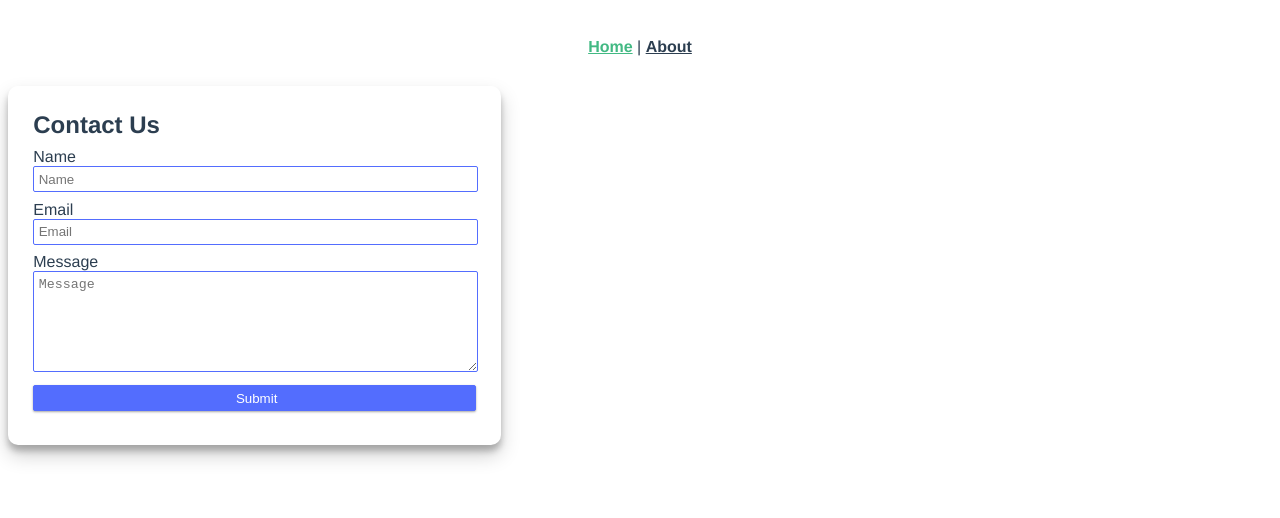
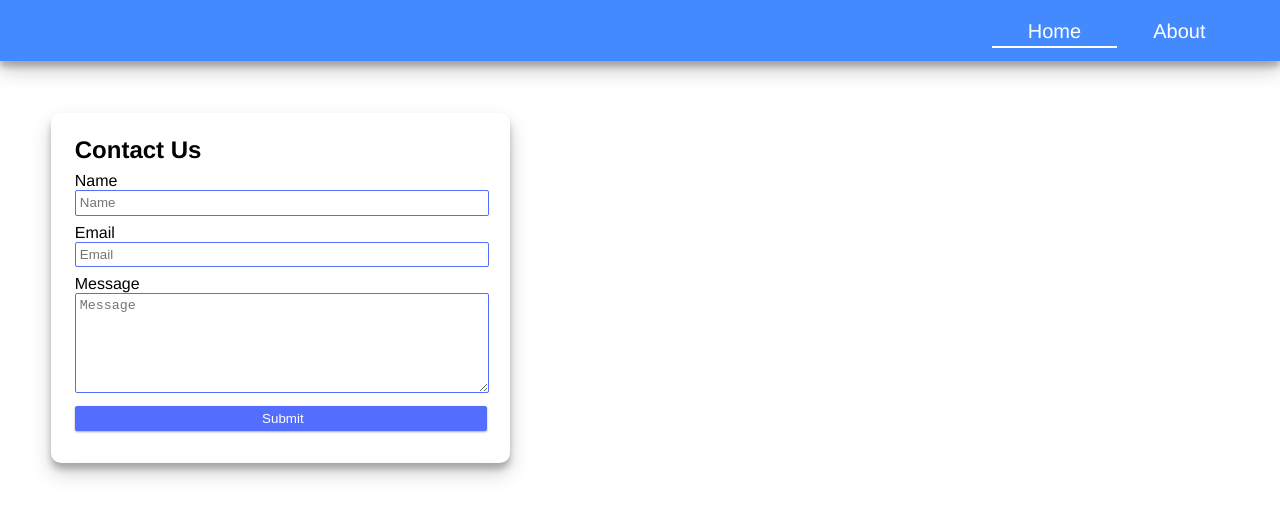
Before and after one commit to Carter-Labs/website, a Vue app: page / in a window 1280 px wide. Shown: the top 518 px of the page. Built offline with nearby package versions, Linux system fonts and the light colour scheme.

Commit message:
Basic Navigation

```diff
--- a/src/App.vue
+++ b/src/App.vue
@@ -1,33 +1,35 @@
 <template>
   <div id="app">
-    <div id="nav">
-      <router-link to="/">Home</router-link> |
-      <router-link to="/about">About</router-link>
+    <Navigation></Navigation>
+    <div id="content">
+      <router-view/>
     </div>
-    <router-view/>
   </div>
 </template>
 
+<script>
+// @ is an alias to /src
+import Navigation from '@/components/Navigation'
+
+export default {
+  name: 'App',
+  components: {
+    Navigation
+  }
+}
+</script>
+
 <style lang="scss">
+html, body{
+  margin: 0
+}
 #app {
   font-family: 'Avenir', Helvetica, Arial, sans-serif;
   -webkit-font-smoothing: antialiased;
   -moz-osx-font-smoothing: grayscale;
-  text-align: center;
-  color: #2c3e50;
 }
-
-#nav {
-  padding: 30px;
-
-  a {
-    font-weight: bold;
-    color: #2c3e50;
-
-    &.router-link-exact-active {
-      color: #42b983;
-    }
-  }
+#content {
+  margin: 0 4%
 }
 .card{
   box-shadow: 0 10px 20px rgba(0,0,0,0.19), 0 6px 6px rgba(0,0,0,0.23);
--- /dev/null
+++ b/src/components/Navigation.vue
@@ -0,0 +1,29 @@
+<template>
+  <nav>
+    <div class="branding"></div>
+    <div class="tabs">
+      <router-link class="tab" to="/">Home</router-link>
+      <router-link class="tab" to="/about">About</router-link>
+    </div>
+  </nav>
+</template>
+<style lang="sass" scoped>
+nav
+  display: grid
+  grid-template-columns: 1fr 3fr
+  padding: 1.5% 3%
+  margin-bottom: 4%
+  background-color: #448aff
+  box-shadow: 0 10px 20px rgba(0,0,0,0.19), 0 6px 6px rgba(0,0,0,0.23);
+.tabs
+  text-align: right
+.tab
+  color: #ffffff
+  text-decoration: none
+  padding: .5% 4%
+  font-size: 1.25em
+  &:hover
+    background-color: rgba(83,109,254,0.5)
+.tab.router-link-exact-active
+  border-bottom: 2px solid #ffffff
+</style>
```
